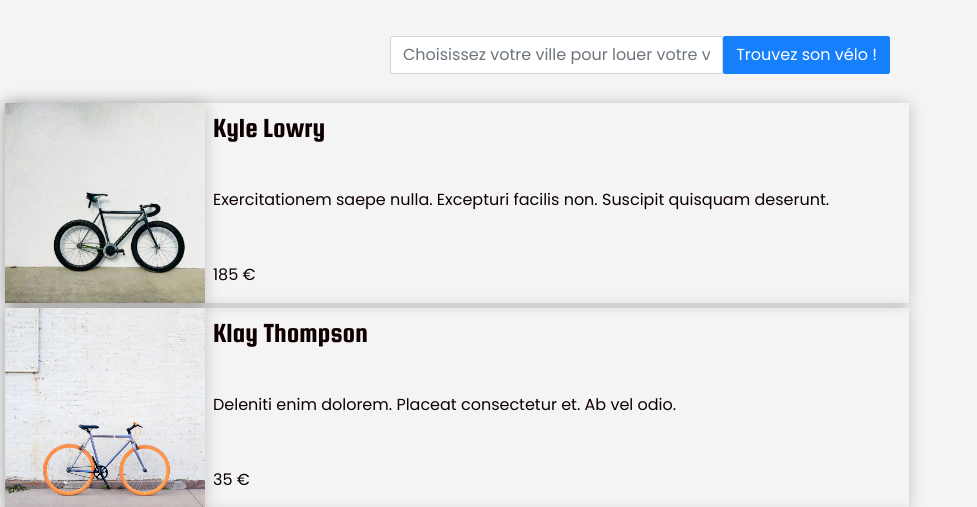
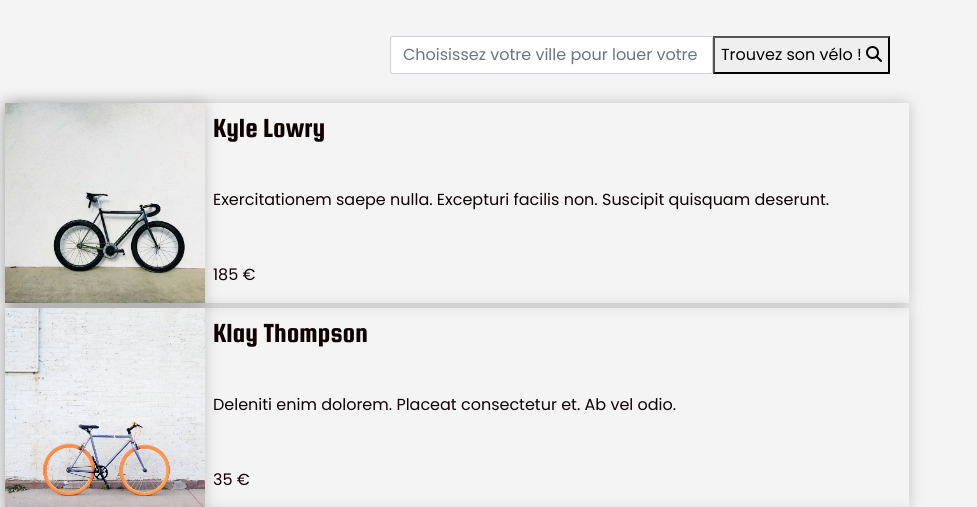
Before and after one commit to Lugdu84/-bretzel, a Rails app: page /bikes in a window 1280 px wide. Shown: the part 57-564 px from the top of the page, without its empty margins (0-977 px from the left). Run offline with Rails 7, Linux system fonts and the light colour scheme; data comes from the database, SQL or seed files in the repository; a map, chart or similar area stays blank; style sheets or scripts are compiled from the project's sources; some libraries are stand-ins or nearby versions.

Commit message:
yes ça marche '

```diff
--- a/app/views/shared/_search.html.erb
+++ b/app/views/shared/_search.html.erb
@@ -15,5 +15,7 @@
                      class: "form-control rounded",
                      placeholder: "Choisissez votre ville pour louer votre vélo"
   %>
-  <%= submit_tag "Trouvez son vélo !", class:"btn btn-primary" %>
+  <%= button_tag(type: 'submit') do %>
+    Trouvez son vélo ! <i class="fas fa-search"></i>
+  <% end %>
 <% end %>
```
